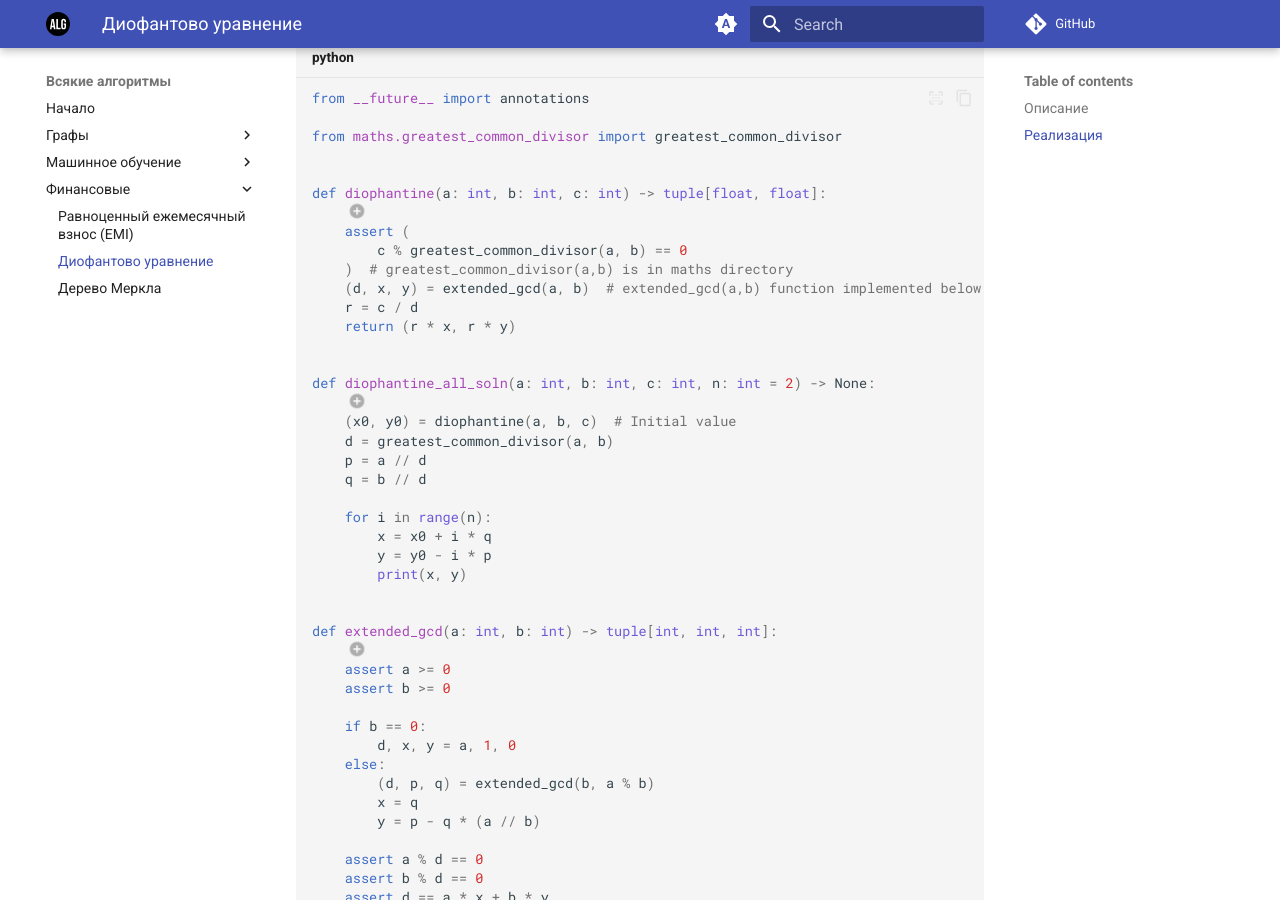
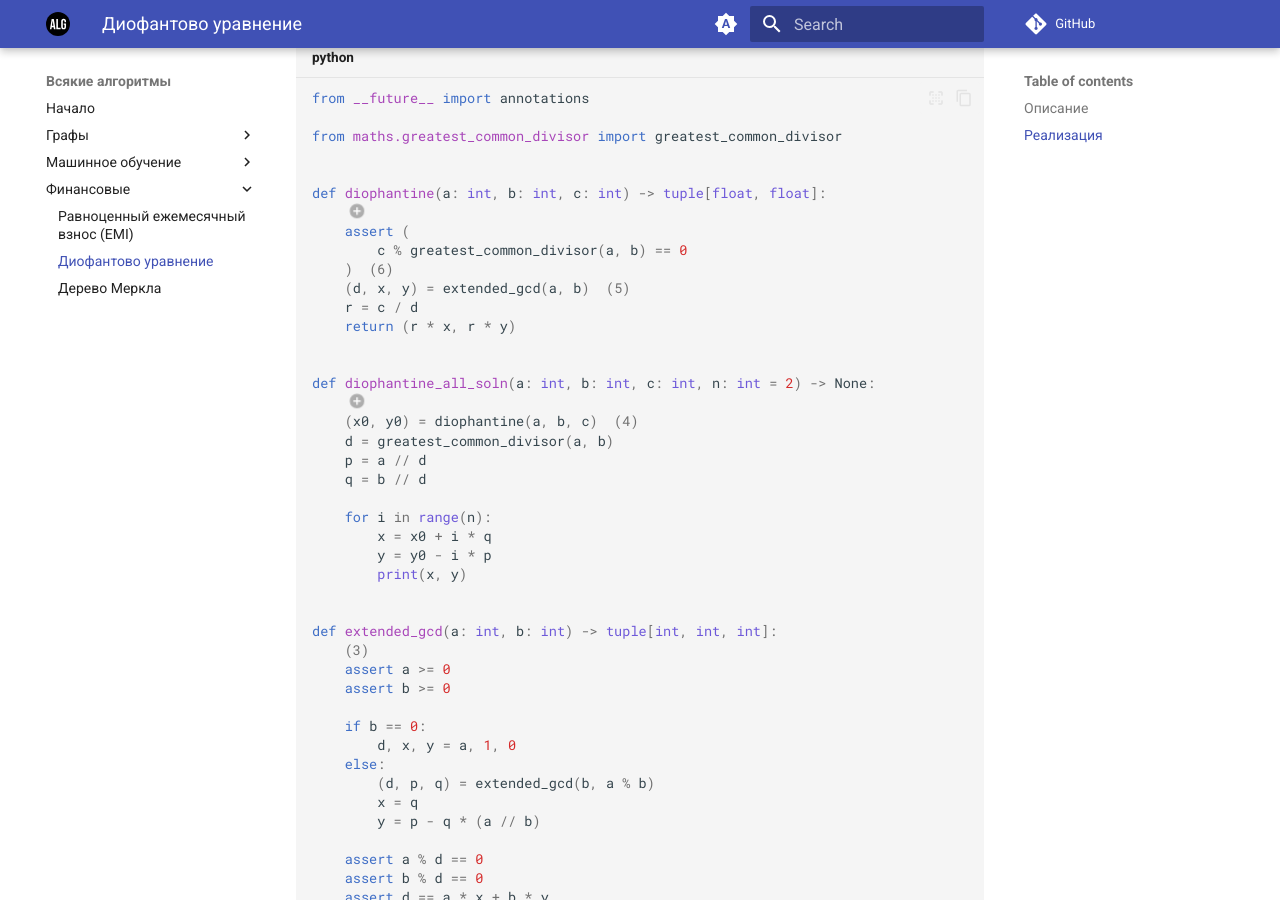
Before and after one commit to neegor/algoritmy, an MkDocs documentation site: the page built from docs/financial/diophantine_equation.md, in a window 1280 px wide and 900 px high, scrolled down 2191 px. Built offline with MkDocs 1.6.1 and Material for MkDocs 9.7.7, drawn with Linux system fonts in a browser that asks for light colours; comment, search, counter and statistics services are not loaded.

Commit message:
незначительные правки

````diff
--- a/docs/financial/diophantine_equation.md
+++ b/docs/financial/diophantine_equation.md
@@ -56,15 +56,15 @@
     # (1)!
     assert (
         c % greatest_common_divisor(a, b) == 0
-    )  # greatest_common_divisor(a,b) is in maths directory
-    (d, x, y) = extended_gcd(a, b)  # extended_gcd(a,b) function implemented below
+    )  # (6)!# greatest_common_divisor(a,b) is in maths directory
+    (d, x, y) = extended_gcd(a, b)  # (5)!
     r = c / d
     return (r * x, r * y)
 
 
 def diophantine_all_soln(a: int, b: int, c: int, n: int = 2) -> None:
     # (2)!
-    (x0, y0) = diophantine(a, b, c)  # Initial value
+    (x0, y0) = diophantine(a, b, c)  # (4)!
     d = greatest_common_divisor(a, b)
     p = a // d
     q = b // d
@@ -94,7 +94,13 @@
     return (d, x, y)
 ```
 
-1. Если заданы три целых числа a, b и c, по крайней мере одно из которых не равно нулю, то диофантово уравнение ax + by = c будет иметь решение (где x и y — целые числа) в том случае, если наибольший общий делитель (gcd) чисел a и b делит число c.
-2. Lemma : if n|ab and gcd(a,n) = 1, то n|b.<br><br>Поиск всех решений диофантовых уравнений:<br>
-Пусть gcd(a, b) = d, a = dp, b = dq. Если (x0, y0) — решение задачи Диофантова уравнения ax + by = c, то все решения можно представить в виде a(x0 + tq) + b(y0 – tp) = c, где t — произвольное целое число.<br><br> n - это нyжное вам решение, по умолчанию n = 2
-3. Расширенный алгоритм Евклида: если d является общим делителем чисел a и b и существует такое целое число x, что d = a * x + b * y, то d представляет собой наибольший общий делитель (НОД) чисел a и b.
+1.  Если заданы три целых числа `a`, `b` и `c`, по крайней мере одно из которых не равно нулю, то диофантово уравнение `ax + by = c` будет иметь решение (где `x` и `y` — целые числа) в том случае, если наибольший общий делитель (gcd) чисел `a` и `b` делит число c.
+2.  Lemma : `if n|ab and gcd(a,n) = 1, то n|b`
+
+    Поиск всех решений диофантовых уравнений:  Пусть `gcd(a, b) = d, a = dp, b = dq`. Если `(x0, y0)` — решение задачи Диофантова уравнения `ax + by = c`, то все решения можно представить в виде `a(x0 + tq) + b(y0 – tp) = c`, где `t` — произвольное целое число
+
+    `n` - это нyжное вам решение, по умолчанию `n = 2`
+3.  Расширенный алгоритм Евклида: если `d` является общим делителем чисел `a` и `b` и существует такое целое число `x`, что `d = a * x + b * y`, то `d` представляет собой наибольший общий делитель (НОД) чисел `a` и `b`
+4.  Начальное значение
+5.  функция `extended_gcd(a,b)`, реализованная ниже
+6.  `greatest_common_divisor(a,b)` находится в каталоге `maths`
````
